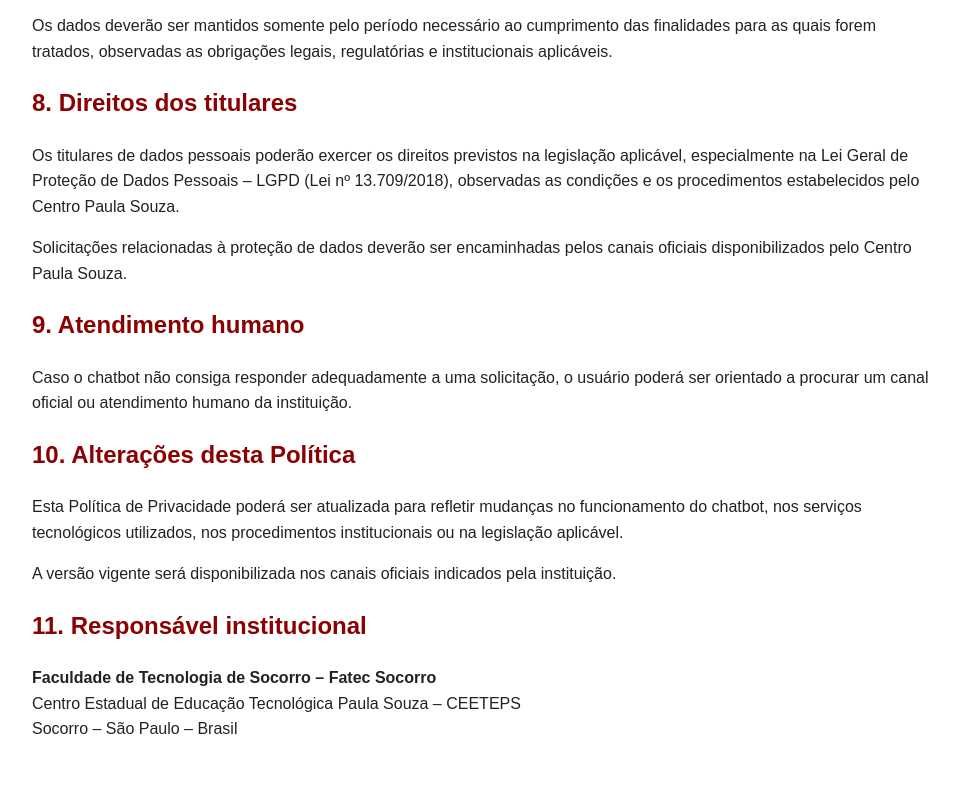
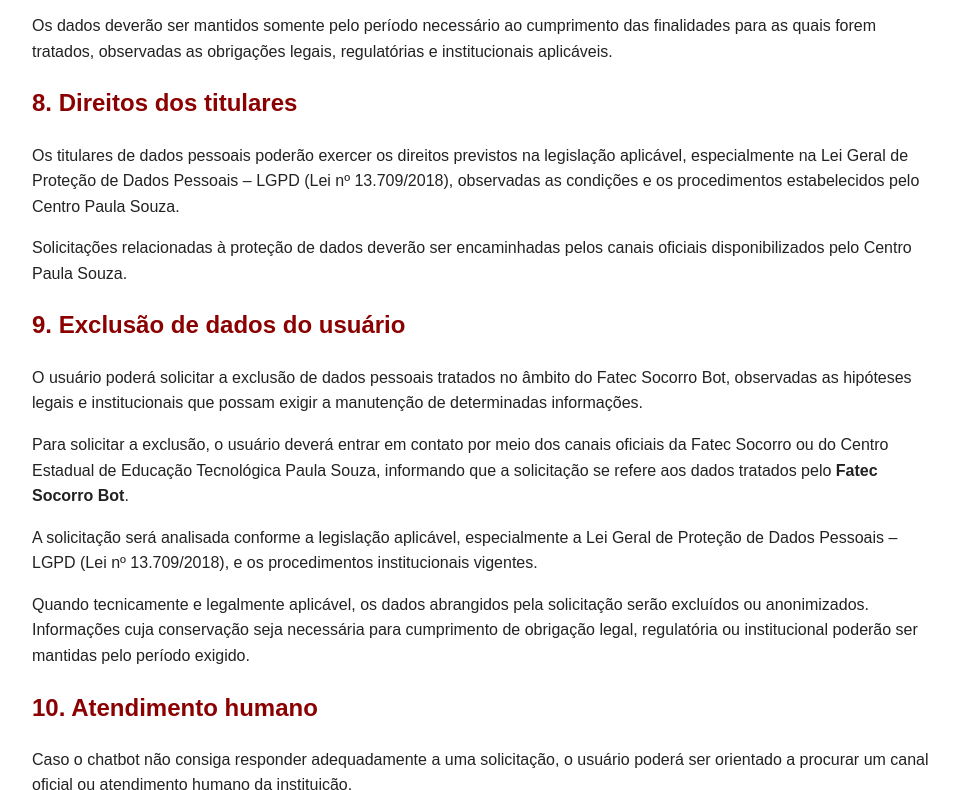
Before and after one commit to stefaniparoche/fatec-socorro-privacidade, a plain HTML site: page index.html in a window 1280 px wide. Shown: the part 2010-2800 px from the top of the page, without its empty margins (158-1117 px from the left). Drawn offline with Linux system fonts and the light colour scheme.

Commit message:
Update index.html

```diff
--- a/index.html
+++ b/index.html
@@ -45,7 +45,7 @@
 <h1>Política de Privacidade — Fatec Socorro Bot</h1>
 
 <p class="atualizacao">
-  <strong>Última atualização:</strong> 30 de agosto de 2026
+  <strong>Última atualização:</strong> 31 de agosto de 2026
 </p>
 
 <p>
@@ -195,7 +195,35 @@
 canais oficiais disponibilizados pelo Centro Paula Souza.
 </p>
 
-<h2>9. Atendimento humano</h2>
+<h2 id="exclusao-de-dados">9. Exclusão de dados do usuário</h2>
+
+<p>
+O usuário poderá solicitar a exclusão de dados pessoais tratados no âmbito do
+Fatec Socorro Bot, observadas as hipóteses legais e institucionais que possam
+exigir a manutenção de determinadas informações.
+</p>
+
+<p>
+Para solicitar a exclusão, o usuário deverá entrar em contato por meio dos
+canais oficiais da Fatec Socorro ou do Centro Estadual de Educação Tecnológica
+Paula Souza, informando que a solicitação se refere aos dados tratados pelo
+<strong>Fatec Socorro Bot</strong>.
+</p>
+
+<p>
+A solicitação será analisada conforme a legislação aplicável, especialmente a
+Lei Geral de Proteção de Dados Pessoais – LGPD (Lei nº 13.709/2018), e os
+procedimentos institucionais vigentes.
+</p>
+
+<p>
+Quando tecnicamente e legalmente aplicável, os dados abrangidos pela solicitação
+serão excluídos ou anonimizados. Informações cuja conservação seja necessária
+para cumprimento de obrigação legal, regulatória ou institucional poderão ser
+mantidas pelo período exigido.
+</p>
+
+<h2>10. Atendimento humano</h2>
 
 <p>
 Caso o chatbot não consiga responder adequadamente a uma solicitação, o usuário
@@ -203,7 +231,7 @@
 instituição.
 </p>
 
-<h2>10. Alterações desta Política</h2>
+<h2>11. Alterações desta Política</h2>
 
 <p>
 Esta Política de Privacidade poderá ser atualizada para refletir mudanças no
@@ -216,7 +244,7 @@
 instituição.
 </p>
 
-<h2>11. Responsável institucional</h2>
+<h2>12. Responsável institucional</h2>
 
 <p>
 <strong>Faculdade de Tecnologia de Socorro – Fatec Socorro</strong><br>
```
